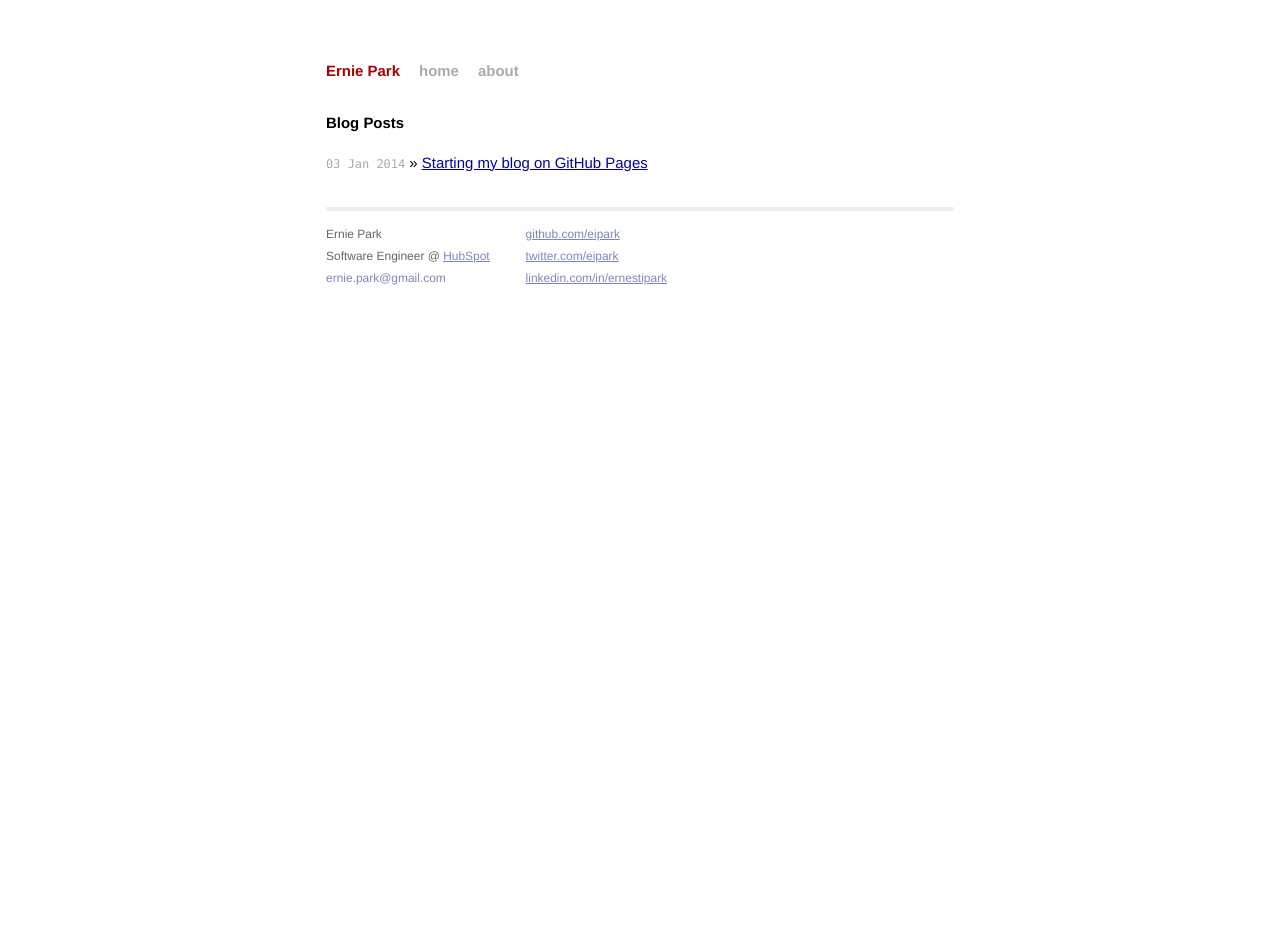
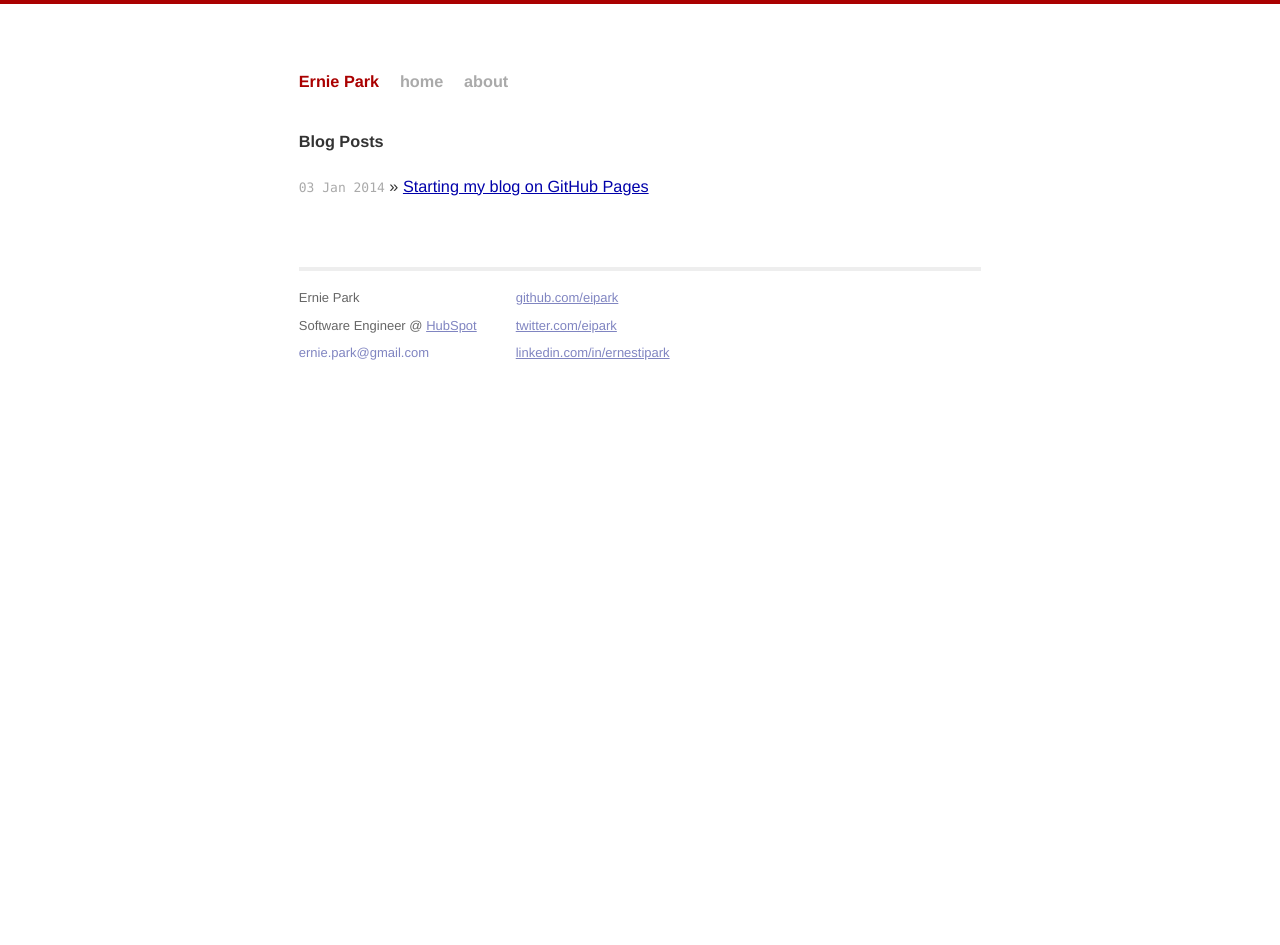
Before and after one commit to eipark/eipark.github.io, a Jekyll site: the page built from index.html, in a window 1280 px wide. Built offline with Jekyll 4.4.1, drawn with Linux system fonts in a browser that asks for light colours; Markdown is read by kramdown in place of the engine named in the settings; after the commit the page ends 904 px from its top, so only the background shows below that.

Commit message:
update styles

```diff
--- a/css/main.css
+++ b/css/main.css
@@ -17,6 +17,8 @@ body {
   font: 13.34px Helvetica, Arial, sans-serif;
   font-size: small;
   text-align: center;
+  border-top: 4px solid #a00;
+  color: #333;
 }
 
 h1, h2, h3, h4, h5, h6 {
@@ -56,11 +58,11 @@ a:visited { color: #a0a; }
 /*****************************************************************************/
 
 .site {
-  font-size: 115%;
+  font-size: 125%;
   text-align: justify;
   width: 42em;
   margin: 3em auto 2em;
-  line-height: 1.5em;
+  line-height: 1.7em;
   padding: 15px;
 }
 
@@ -93,13 +95,14 @@ a:visited { color: #a0a; }
 
 .meta {
   color: #aaa;
+  margin-top: 0;
 }
 
 .footer {
   font-size: 80%;
   color: #666;
   border-top: 4px solid #eee;
-  margin-top: 2em;
+  margin-top: 5em;
   overflow: hidden;
 }
 
```
